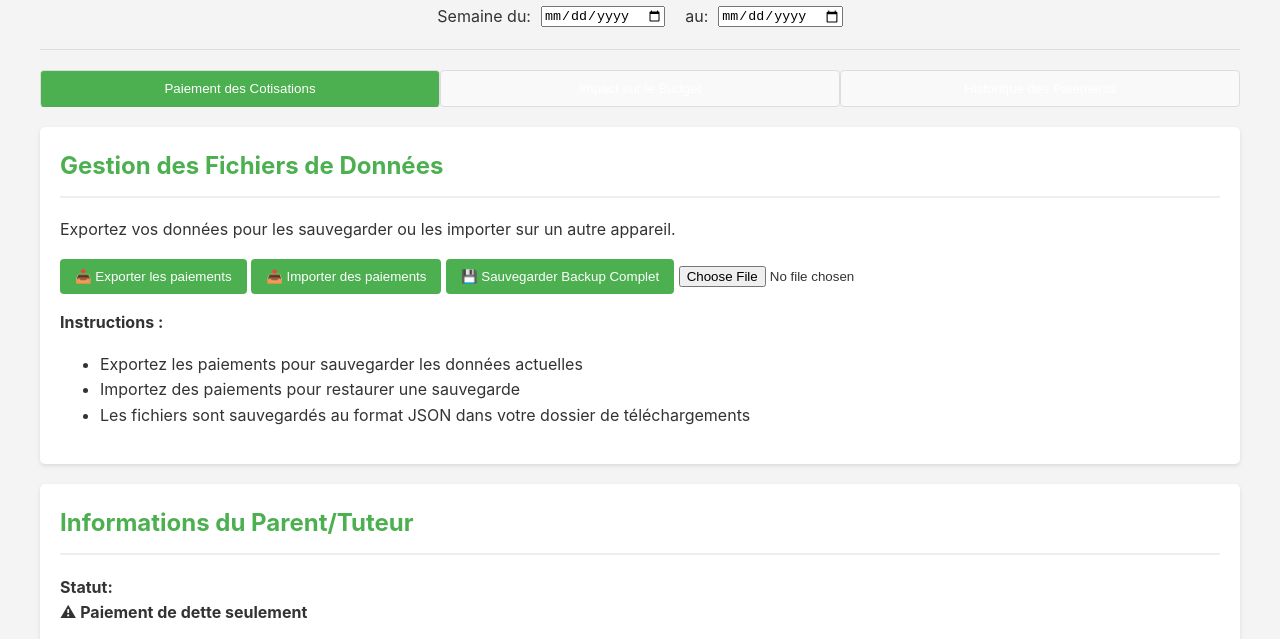
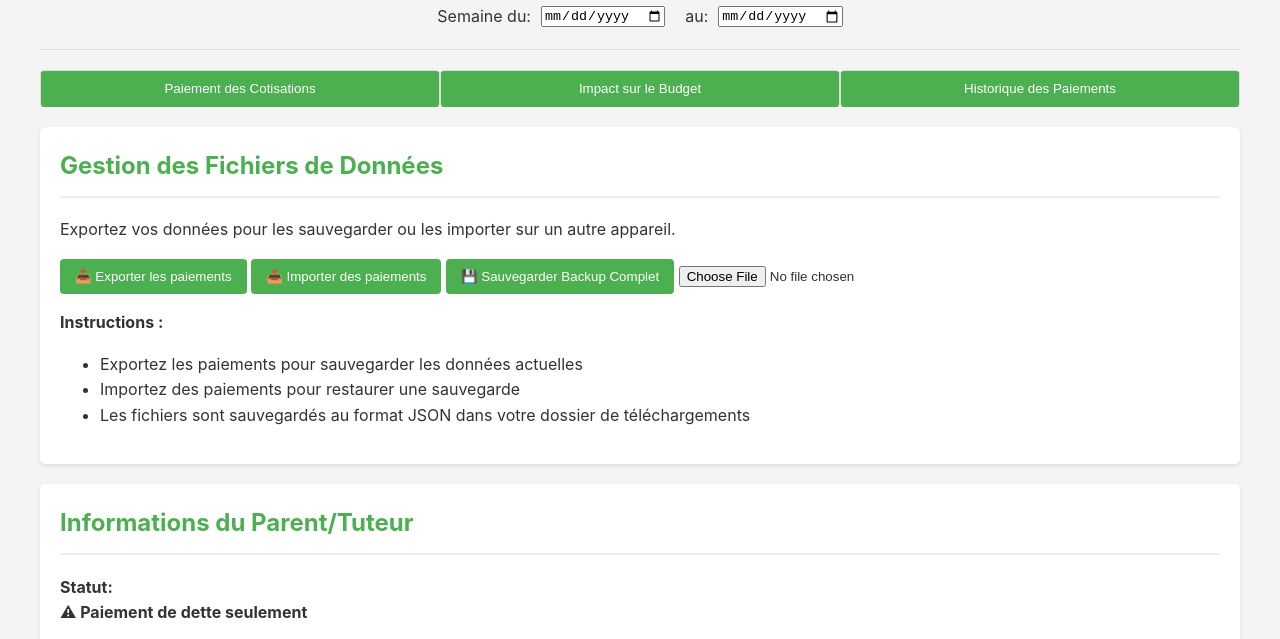
Before and after one commit to jacbene/Gestion-cotisations-apee-ces-ekali1, a plain HTML site: page index.html in a window 1280 px wide. Shown: the part 136-775 px from the top of the page. Drawn offline with Linux system fonts and the light colour scheme.

Commit message:
Update tab buttons to be active for budget and historique

```diff
--- a/index.html
+++ b/index.html
@@ -53,8 +53,8 @@
         <main class="main">
             <div class="tabs no-print">
                 <button class="tab-button active" onclick="showTab('paiement')">Paiement des Cotisations</button>
-                <button class="tab-button" onclick="showTab('budget')">Impact sur le Budget</button>
-                <button class="tab-button" onclick="showTab('historique')">Historique des Paiements</button>
+                <button class="tab-button active" onclick="showTab('budget')">Impact sur le Budget</button>
+                <button class="tab-button active" onclick="showTab('historique')">Historique des Paiements</button>
             </div>
 
             <!-- Onglet Paiement des Cotisations -->
```
